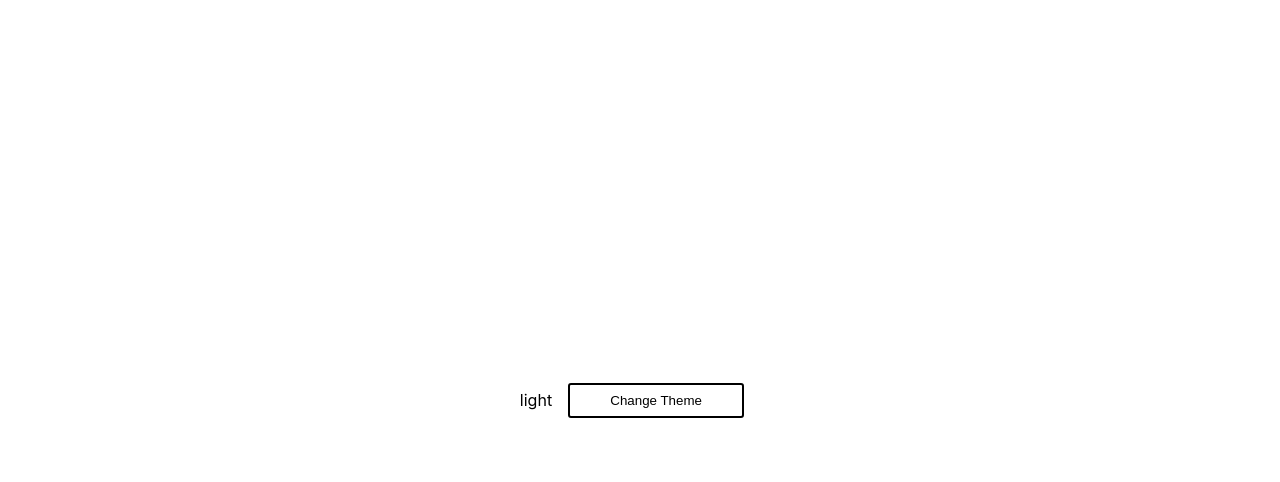
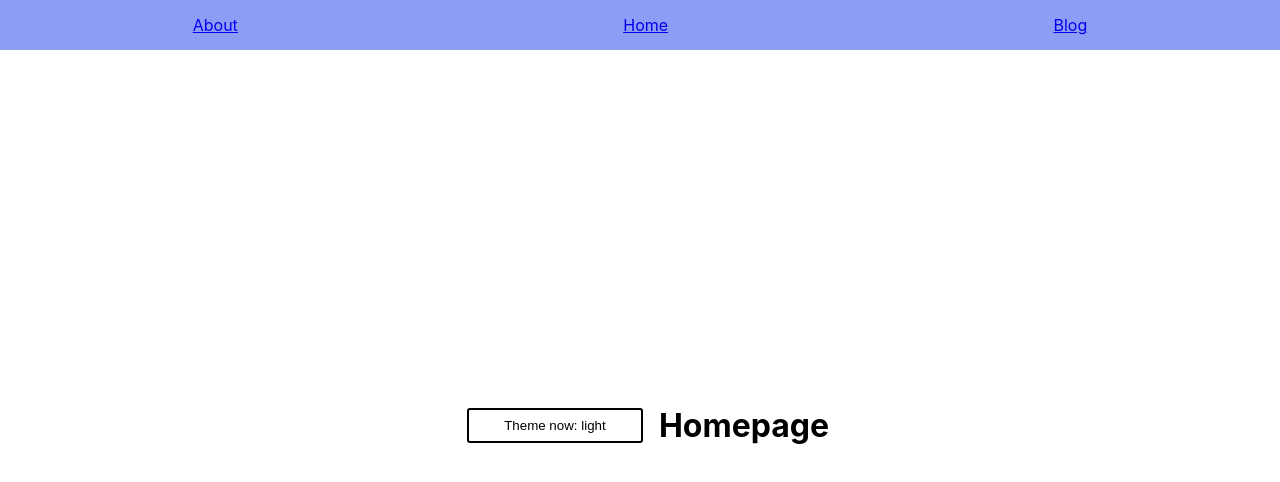
Before and after one commit to attech-org/zedb, a React (Create React App) app: page / in a window 1280 px wide. Shown: the top 482 px of the page. Built offline with nearby package versions, Linux system fonts and the light colour scheme.

Commit message:
aded-basic-routing-system

```diff
--- a/package.json
+++ b/package.json
@@ -14,6 +14,7 @@
     "react": "^18.1.0",
     "react-dom": "^18.1.0",
     "react-redux": "^8.0.1",
+    "react-router-dom": "^6.3.0",
     "react-scripts": "5.0.1",
     "styled-components": "^5.3.5",
     "typescript": "^4.6.4",
--- a/src/App.tsx
+++ b/src/App.tsx
@@ -1,15 +1,28 @@
-import { useDispatch, useSelector } from 'react-redux';
-import { RootState } from './redux/store';
-import { changeTheme } from './redux/app/reducers';
-import styled from 'styled-components';
+import { useDispatch, useSelector } from "react-redux";
+import { RootState } from "./redux/store";
+import { changeTheme } from "./redux/app/reducers";
+import styled from "styled-components";
+import { Link, Route, Routes } from "react-router-dom";
+import { Homepage } from "./components/Homepage";
+import { Aboutpage } from "./components/Aboutpage";
+import { Blogpage } from "./components/Blogpage";
+
+const Header = styled.header`
+  height: 50px;
+  width: 100%;
+  display: flex;
+  align-items: center;
+  justify-content: space-around;
+  background: #8d9df5;
+`;
 
 const Layout = styled.main`
   width: 100vw;
-  height: 100vh;
+  height: calc(100vh - 50px);
   display: flex;
   align-items: center;
   justify-content: center;
-  background-color: ${(props) => props.theme === "dark" ? 'grey' : 'white'};
+  background-color: ${(props) => (props.theme === "dark" ? "grey" : "white")};
 `;
 
 const Button = styled.button`
@@ -21,22 +34,37 @@ const Button = styled.button`
   background: transparent;
   color: black;
   border: 2px solid black;
-`
+`;
 
 const App = () => {
   const dispatch = useDispatch();
-  const appTheme = useSelector<RootState, RootState['app']['theme']>((store) => store.app.theme);
+  const appTheme = useSelector<RootState, RootState["app"]["theme"]>(
+    (store) => store.app.theme
+  );
 
   const handleThemeClick = () => {
     dispatch(changeTheme());
-  }
+  };
 
   return (
-    <Layout theme={appTheme}>
-      {appTheme}
-      <Button onClick={handleThemeClick}>Change Theme</Button>
-    </Layout>
+    <>
+      <Header>
+        <Link to="/about">About</Link>
+        <Link to="/">Home</Link>
+        <Link to="/blog">Blog</Link>
+      </Header>
+
+      <Layout theme={appTheme}>
+        <Button onClick={handleThemeClick}>Theme now: {appTheme}</Button>
+
+        <Routes>
+          <Route path="/" element={<Homepage />} />
+          <Route path="/about" element={<Aboutpage />} />
+          <Route path="/blog" element={<Blogpage />} />
+        </Routes>
+      </Layout>
+    </>
   );
-}
+};
 
 export default App;
--- /dev/null
+++ b/src/components/Aboutpage.tsx
@@ -0,0 +1,9 @@
+const Aboutpage = () => {
+  return (
+    <div>
+      <h1>About us</h1>
+    </div>
+  );
+};
+
+export { Aboutpage };
--- /dev/null
+++ b/src/components/Blogpage.tsx
@@ -0,0 +1,9 @@
+const Blogpage = () => {
+  return (
+    <>
+      <h1>Blog</h1>
+    </>
+  );
+};
+
+export { Blogpage };
--- /dev/null
+++ b/src/components/Homepage.tsx
@@ -0,0 +1,9 @@
+const Homepage = () => {
+  return (
+    <div>
+      <h1>Homepage</h1>
+    </div>
+  );
+};
+
+export { Homepage };
--- a/src/index.tsx
+++ b/src/index.tsx
@@ -1,17 +1,20 @@
-import React from 'react';
-import { createRoot } from 'react-dom/client';
-import { Provider } from 'react-redux';
-import { store } from './redux/store';
-import App from './App';
-import './styles/index.css';
+import React from "react";
+import { createRoot } from "react-dom/client";
+import { Provider } from "react-redux";
+import { store } from "./redux/store";
+import App from "./App";
+import "./styles/index.css";
+import { BrowserRouter } from "react-router-dom";
 
-const container = document.getElementById('root')!;
+const container = document.getElementById("root")!;
 const root = createRoot(container);
 
 root.render(
   <React.StrictMode>
-    <Provider store={store}>
-      <App />
-    </Provider>
+    <BrowserRouter>
+      <Provider store={store}>
+        <App />
+      </Provider>
+    </BrowserRouter>
   </React.StrictMode>
 );
```
Also changed, not shown: 1 other file (tests, documents, lock files or other folders).
